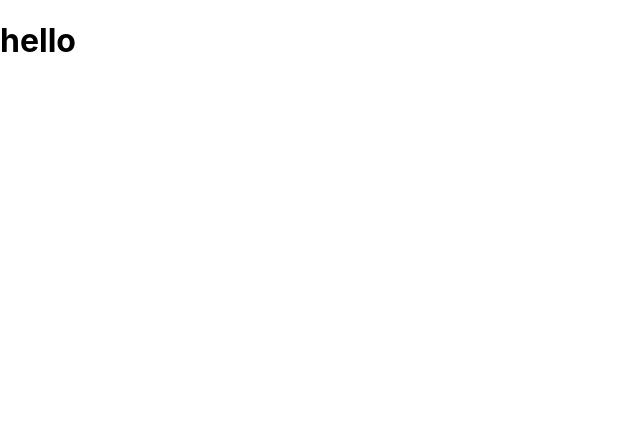
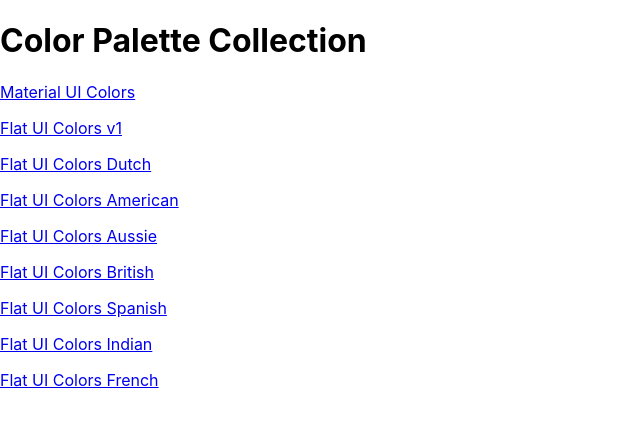
Before and after one commit to aprilaquino/colorpalette, a React (Create React App) app: page / in a window 1280 px wide. Shown: the top 424 px of the page, without its empty margins (0-640 px from the left). Built offline with nearby package versions, Linux system fonts and the light colour scheme.

Commit message:
added home page and paletteList with links

```diff
--- a/src/App.js
+++ b/src/App.js
@@ -1,6 +1,7 @@
 import React, {Component} from 'react';
 import {Route, Switch} from "react-router-dom";
 import Palette from './Palette';
+import PaletteList from './PaletteList';
 import seedColors from "./seedColors";
 import {generatePalette} from './colorHelpers'
 
@@ -15,9 +16,11 @@
  render(){
   return (
 	  <Switch>
-		  <Route exact path="/" render={()=><h1>hello</h1> }/>
+		  <Route exact path="/" render={()=> <PaletteList
+				palettes={seedColors}
+			/> }/>
 		  <Route exact
-			  path ="/palette:id"
+			  path ="/palette/:id"
 			  render={routeProps => (
 				  <Palette
 					palette = {generatePalette(this.findPalette(routeProps.match.params.id)
--- a/src/Navbar.js
+++ b/src/Navbar.js
@@ -1,4 +1,5 @@
 import React, {Component} from 'react';
+import {Link} from "react-router-dom";
 import Select from '@material-ui/core/Select';
 import MenuItem from '@material-ui/core/MenuItem';
 import Snackbar from '@material-ui/core/Snackbar';
@@ -32,7 +33,7 @@
 		return (
 			<header className="Navbar">
 				<div className="logo">
-					<a href="/">Color Palette</a>
+					<Link to="/">Color Palette</Link>
 				</div>
 
 				<div className="slider-container">
--- /dev/null
+++ b/src/PaletteList.js
@@ -0,0 +1,18 @@
+import React, {Component} from 'react';
+import {Link} from "react-router-dom";
+
+export default class PaletteList extends Component{
+	render(){
+		const {palettes} = this.props;
+		return (
+			<div>
+				<h1>Color Palette Collection</h1>
+				{palettes.map(palette => (
+					<p>
+					<Link to={`/palette/${palette.id}`}>{palette.paletteName}</Link></p>
+				))}
+			</div>
+
+		)
+	}
+}
```
